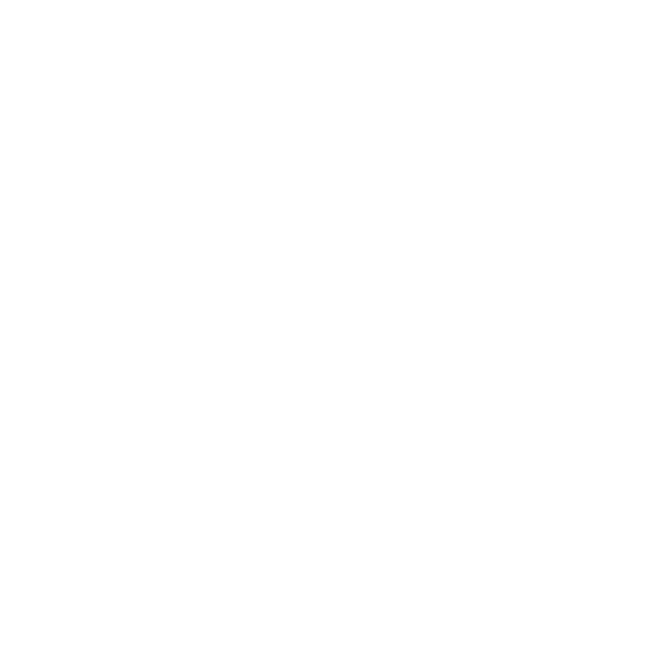
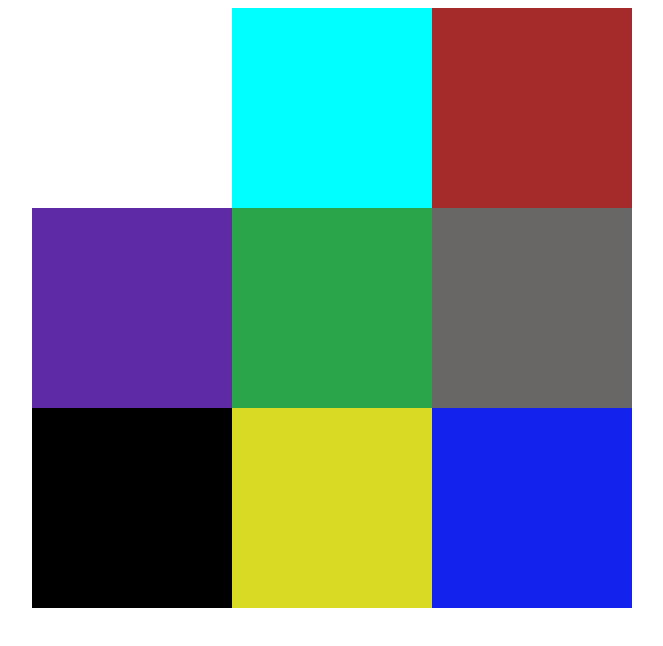
Before and after one commit to jackNicosia/Tic-Tac-Toe, a plain HTML site: page index.html in a window 1280 px wide. Shown: the whole page, without its empty margins (308-971 px from the left). Drawn offline with Linux system fonts and the light colour scheme.

```diff
--- a/index.html
+++ b/index.html
@@ -3,9 +3,12 @@
 <head>
     <meta charset="UTF-8">
     <meta name="viewport" content="width=device-width, initial-scale=1.0">
-    <title>Document</title>
+    <title>Tic Tac Toe</title>
+    <link rel="stylesheet" href="style.css">
 </head>
 <body>
+    <div class="boxArray"></div>
 
 </body>
+<script src="script.js"></script>
 </html>
--- /dev/null
+++ b/script.js
@@ -0,0 +1,66 @@
+// Gameboard = document.querySelector("#gameboard")
+
+// var Gameboard = [1,2,3];
+
+
+
+// create gameboard and display controller with modules
+// create players with factories
+
+
+/*const playerFactory = (name, icon) => {
+    const getName = () => name;
+    const getIcon = () => icon;
+    return {name, icon};
+  };  */
+
+// const gameboardArray = [0, 1, 2, 3, 4, 5, 6, 7, 8];
+
+
+var gameboard = (function () {
+  'use strict';
+
+  const box0 = document.createElement("div");
+  box0.id = "box0";
+  document.body.appendChild(box0);
+
+  const box1 = document.createElement("div");
+  box1.id = "box1";
+  document.body.appendChild(box1);
+
+  const box2 = document.createElement("div");
+  box2.id = "box2";
+  document.body.appendChild(box2);
+
+  const box3 = document.createElement("div");
+  box3.id = "box3";
+  document.body.appendChild(box3);
+
+  const box4 = document.createElement("div");
+  box4.id = "box4";
+  document.body.appendChild(box4);
+
+  const box5 = document.createElement("div");
+  box5.id = "box5";
+  document.body.appendChild(box5);
+
+  const box6 = document.createElement("div");
+  box6.id = "box6";
+  document.body.appendChild(box6);
+
+  const box7 = document.createElement("div");
+  box7.id = "box7";
+  document.body.appendChild(box7);
+
+  const box8 = document.createElement("div");
+  box8.id = "box8";
+  document.body.appendChild(box8);
+
+  const boxArray = [box0, box1, box2, box3, box4];
+  return {
+
+  };
+
+
+
+})();
--- /dev/null
+++ b/style.css
@@ -0,0 +1,62 @@
+body {
+    display:grid;
+    grid-template-columns: repeat(3, 200px);
+    grid-template-rows: repeat(3, 200px);
+    justify-content: center;
+}
+
+
+
+#box0 {
+    width: 1fr;
+    height: 1fr;
+    background-color: aqua;
+}
+
+#box1 {
+    width: 1fr;
+    height: 1fr;
+    background-color: brown;
+}
+
+#box2 {
+    width: 1fr;
+    height: 1fr;
+    background-color: rgb(95, 42, 165);
+}
+
+#box3 {
+    width: 1fr;
+    height: 1fr;
+    background-color: rgb(42, 165, 73);
+}
+
+#box4 {
+    width: 1fr;
+    height: 1fr;
+    background-color: rgb(105, 102, 102);
+}
+
+#box5 {
+    width: 1fr;
+    height: 1fr;
+    background-color: rgb(0, 0, 0);
+}
+
+#box6 {
+    width: 1fr;
+    height: 1fr;
+    background-color: rgb(216, 219, 36);
+}
+
+#box7 {
+    width: 1fr;
+    height: 1fr;
+    background-color: rgb(19, 34, 236);
+}
+
+#box8 {
+    width: 1fr;
+    height: 1fr;
+    background-color: rgb(255, 4, 4);
+}
```
